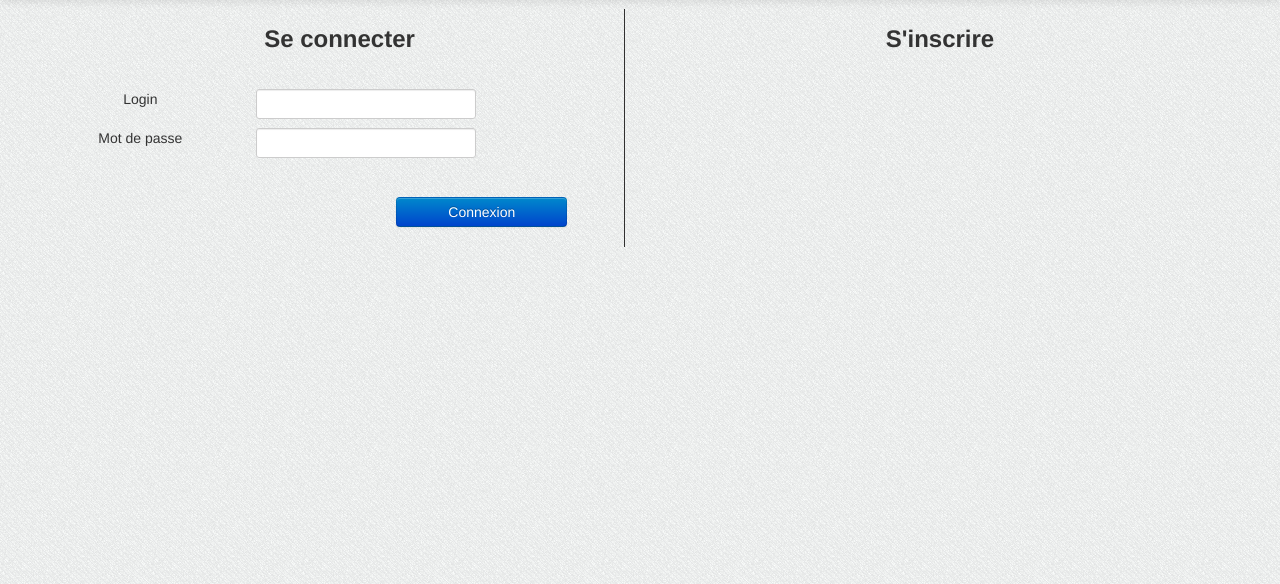
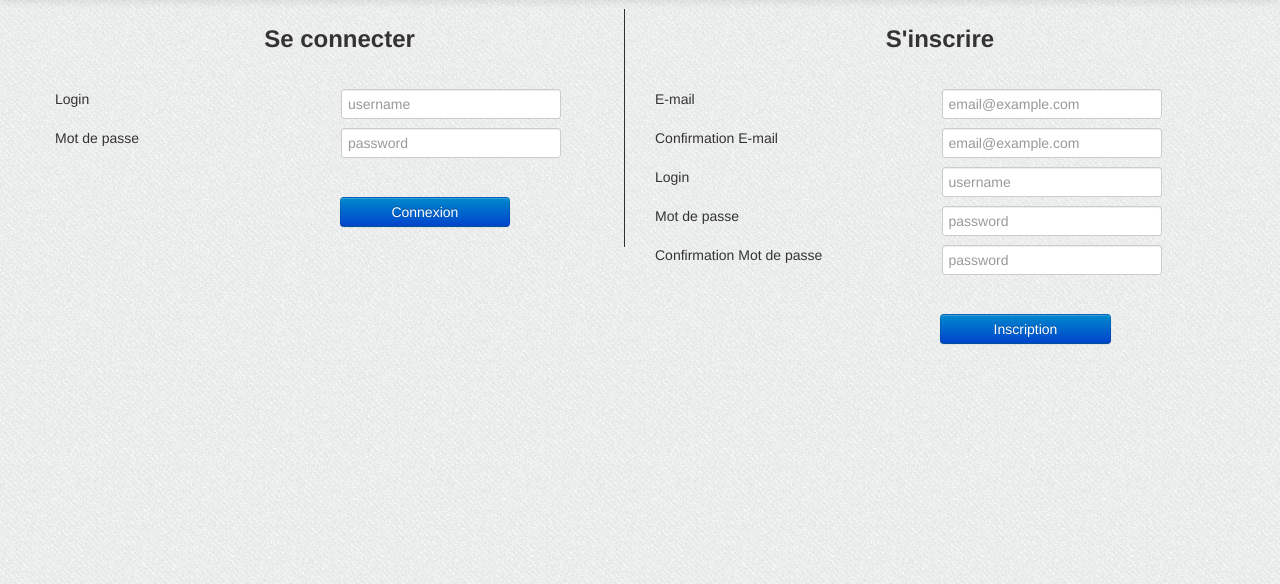
Before and after one commit to Couc/Projet-Web, a PHP site: page /php/login.php in a window 1280 px wide. Shown: the part 51-635 px from the top of the page. Run offline with PHP 8.4, Linux system fonts and the light colour scheme.

Commit message:
finission page de login + creation de suite

```diff
--- a/php/login.php
+++ b/php/login.php
@@ -57,19 +57,31 @@ include ('_A8s2f9g714ef.php');
 						<p>
 							<h3 style='margin-bottom:30px;'>Se connecter</h3>
 						</p>
-						<form>
-									<label style='float:left;width:30%;margin-right:30px;'>Login</label>
-									<input style='float:left;' type='text'/>
-									<label style='float:left;width:30%;margin-right:30px;'>Mot de passe</label>
-									<input style='float:left;' type='text'/>
-									<input type='submit' class='btn btn-primary' style="width:30%;margin-top:30px;margin-left:50%" value="Connexion"/>
-
+						<form style='text-align:left;' action='connexion.php' method='POST'>
+							<label style='float:left;width:45%;margin-right:30px;'>Login</label>
+							<input style='float:left;' type='text' name='username' required placeholder='username'/>
+							<label style='float:left;width:45%;margin-right:30px;'>Mot de passe</label>
+							<input style='float:left;' type='password' name='password' required placeholder='password'/>
+							<input type='submit' class='btn btn-primary' style="width:30%;margin-top:30px;margin-left:50%" value="Connexion"/>
 						</form>
 					</div>
 					<div class="span6" style="text-align:center">
 						<p>
-							<h3>S'inscrire</h3>
+							<h3 style='margin-bottom:30px;'>S'inscrire</h3>
 						</p>
+						<form style='text-align:left;' action='inscription.php' method='POST'>
+							<label style='float:left;width:45%;margin-right:30px;'>E-mail</label>
+							<input style='float:left;' type='email' placeholder='email@example.com' required/>
+							<label style='float:left;width:45%;margin-right:30px;'>Confirmation E-mail</label>
+							<input style='float:left;' type='email' placeholder='email@example.com' required/>
+							<label style='float:left;width:45%;margin-right:30px;'>Login</label>
+							<input style='float:left;' type='text' required placeholder='username'/>
+							<label style='float:left;width:45%;margin-right:30px;'>Mot de passe</label>
+							<input style='float:left;' type='password' required placeholder='password'/>
+							<label style='float:left;width:45%;margin-right:30px;'>Confirmation Mot de passe</label>
+							<input style='float:left;' type='password' required placeholder='password'/>
+							<input type='submit' class='btn btn-primary' style="width:30%;margin-top:30px;margin-left:50%" value="Inscription"/>
+						</form>
 					</div>
 				</div>
 			</div>
```
Also changed, not shown: php/connexion.php (added), php/inscription.php (added).
